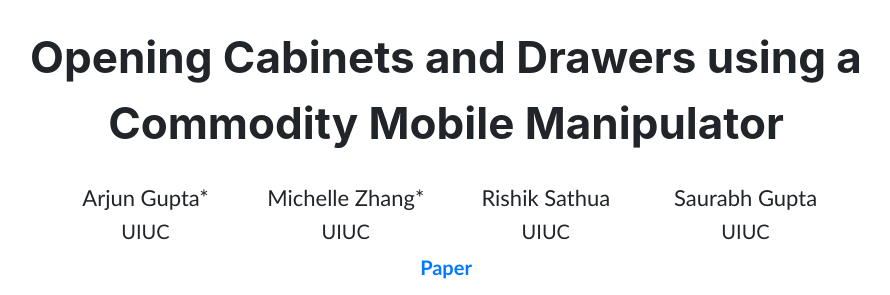
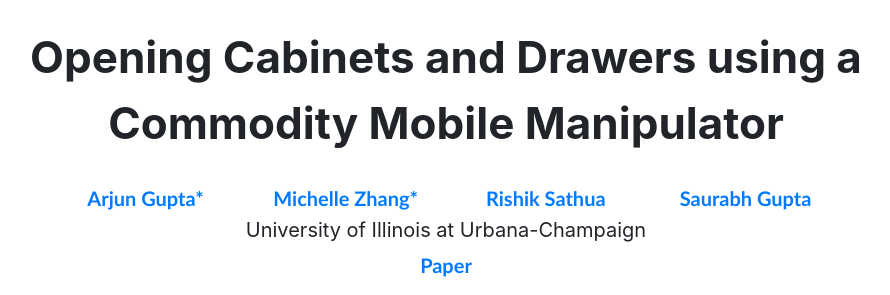
Before and after one commit to arjung128/opening-cabinets-and-drawers, a plain HTML site: page index.html in a window 1280 px wide. Shown: the top 295 px of the page, without its empty margins (194-1084 px from the left). Drawn offline with nearby package versions, Linux system fonts and the light colour scheme.

Commit message:
added author links

```diff
--- a/index.html
+++ b/index.html
@@ -33,29 +33,30 @@
       <tr>
         <td align="center" width="230px">
           <center>
-            <span style="font-size:22px">Arjun Gupta*</span>
+            <span style="font-size:22px"><a href="https://arjung128.github.io"><papertitle>Arjun Gupta*</papertitle></span>
           </center>
         </td>
 
         <td align="center" width="230px">
           <center>
-            <span style="font-size:22px">Michelle Zhang*</span>
+            <span style="font-size:22px"><a href="https://www.linkedin.com/in/michelle-zhang-065037193/"><papertitle>Michelle Zhang*</papertitle></span>
           </center>
         </td>
 
         <td align="center" width="230px">
           <center>
-            <span style="font-size:22px">Rishik Sathua</span>
+            <span style="font-size:22px"><a href="https://www.linkedin.com/in/rishik-sathua/"><papertitle>Rishik Sathua</papertitle></span>
           </center>
         </td>
 
         <td align="center" width="230px">
           <center>
-            <span style="font-size:22px">Saurabh Gupta</span>
+            <span style="font-size:22px"><a href="http://saurabhg.web.illinois.edu"><papertitle>Saurabh Gupta</papertitle></span>
           </center>
         </td>
       </tr>
 
+      <!--
       <tr>
         <td align="center" width="230">
           <center>
@@ -81,8 +82,15 @@
           </center>
         </td>
       </tr>
+      -->
+
     </tbody>
   </table>
+
+<center>
+    <span style="font-size:20px;">University of Illinois at Urbana-Champaign</span>
+</center>
+
 
   <table align="center" width="700px">
     <tbody><tr>
```
